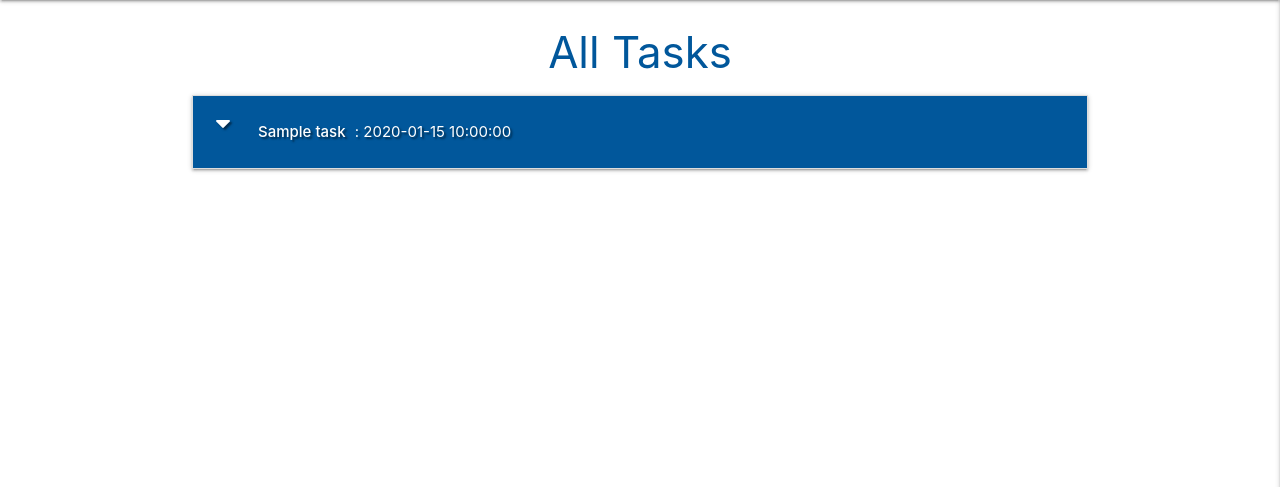
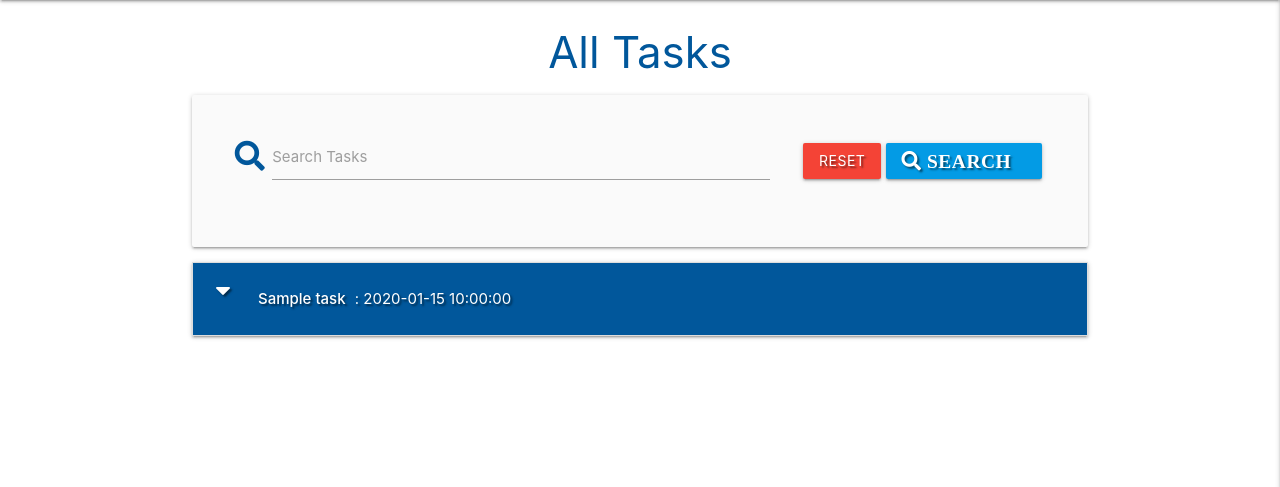
Before and after one commit to LHarveyDev/non-relational, a Flask app: page / in a window 1280 px wide. Shown: the part 64-551 px from the top of the page. Run offline with Flask 2, Linux system fonts and the light colour scheme; a database or web service that is not in the repository returns one stand-in record (values such as "Sample title"); some libraries are stand-ins or nearby versions.

Commit message:
Add search functionality

```diff
--- a/app.py
+++ b/app.py
@@ -22,6 +22,13 @@ mongo = PyMongo(app)
 @app.route("/get_tasks")
 def get_tasks():
     tasks = list(mongo.db.tasks.find())
+    return render_template("tasks.html", tasks=tasks)
+
+
+@app.route("/search", methods=["GET", "POST"])
+def search():
+    query = request.form.get("query")
+    tasks = list(mongo.db.tasks.find({"$text": {"$search": query}}))
     return render_template("tasks.html", tasks=tasks)
 
 
--- a/templates/tasks.html
+++ b/templates/tasks.html
@@ -2,6 +2,34 @@
 
 <h3 class="light-blue-text text-darken-4 center-align">All Tasks</h3>
 
+<div class="row card-panel grey lighten-5">
+  <form action="{{ url_for('search') }}" method="post" class="col s12">
+    <div class="row valign-wrapper center-align">
+      <div class="input-field col s12 m8">
+        <i class="fas fa-search prefix light-blue-text text-darken-4"></i>
+        <input
+          type="text"
+          name="query"
+          id="query"
+          minlength="3"
+          class="validate"
+          required
+        />
+        <label for="query">Search Tasks</label>
+      </div>
+      <div class="col s12 m4">
+        <a href="{{ url_for('get_tasks') }}" class="red btn text-shadow"
+          >Reset</a
+        >
+        <button type="submit" class="light-blue darken-1 btn text-shadow">
+          <i class="fas fa-search left"> Search </i>
+        </button>
+      </div>
+    </div>
+  </form>
+</div>
+
+{% if tasks|length > 0 %}
 <ul class="collapsible">
   {% for task in tasks %}
   <li>
@@ -40,5 +68,6 @@
   </li>
   {% endfor %}
 </ul>
-
-{% endblock %}
+{% else %}
+<h3 class="red-text text-darken-4 center-align">No Results Found</h3>
+{% endif %} {% endblock %}
```
